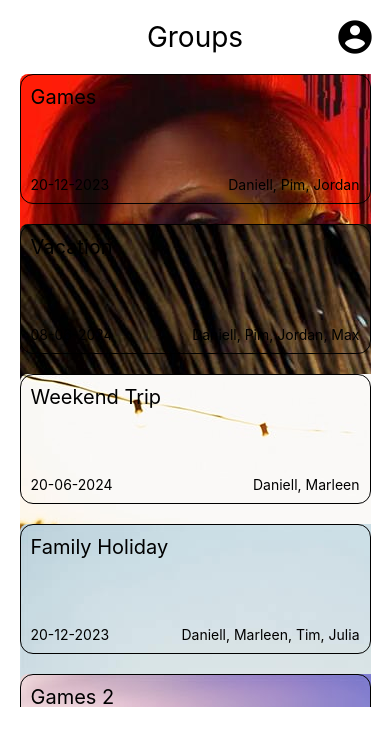
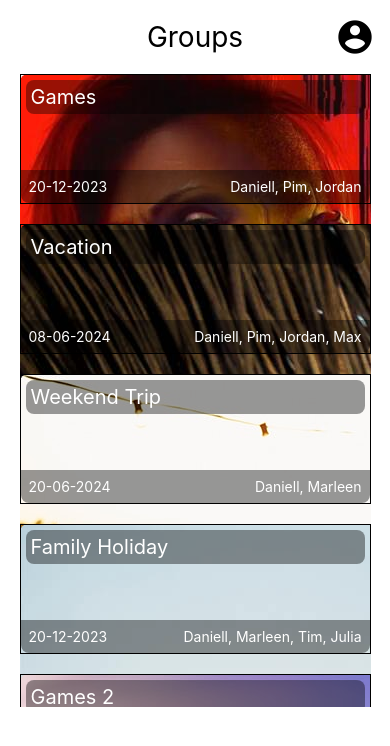
Before and after one commit to PeekingBad/SwipeTogether, a React Native app: screen / in a window 390 px wide. Shown: the top 746 px of the page. Built offline with nearby package versions, Linux system fonts and the light colour scheme.

Commit message:
readability update

```diff
--- a/src/components/groups.js
+++ b/src/components/groups.js
@@ -53,7 +53,9 @@ const Item = ({ title, members, date, backgroundImage }) => (
     style={styles.itemBackground}
   >
     <View style={styles.item}>
-      <Text style={styles.title}>{title}</Text>
+      <View style={styles.titleBackground}>
+        <Text style={styles.title}>{title}</Text>
+      </View>
       <View style={styles.groupDescription}>
         <Text style={styles.itemDescription}>{date}</Text>
         <Text style={styles.itemDescription}>{members}</Text>
@@ -109,12 +111,10 @@ const styles = StyleSheet.create({
   },
   item: {
     alignItems: 'left',
-    padding: 10,
     width: windowWidth * 0.9,
     height: 130,
-    borderRadius: 13,
     justifyContent: 'space-between',
-    borderWidth: 1,
+    borderWidth: 0.1,
     overflow: 'hidden'
   },
   groupContainer: {
@@ -124,14 +124,28 @@ const styles = StyleSheet.create({
   },
   groupDescription: {
     justifyContent: 'space-between',
+    width: '100%',
+    padding: 8,
+    borderBottomLeftRadius: 8,
+    borderBottomRightRadius: 8,
+    backgroundColor: 'rgba(0,0,0,0.4)',
     gap: 40,
     flexDirection: 'row'
   },
   title: {
-    fontSize: 20
+    fontSize: 20,
+    color: 'white'
+  },
+  titleBackground: {
+    margin: 5,
+    backgroundColor: 'rgba(0,0,0,0.4)',
+    padding: 5,
+    borderRadius: 8,
+    blurRadius: 1
   },
   itemDescription: {
-    fontSize: 14
+    fontSize: 14,
+    color: 'white'
   },
   itemBackground: {
     resizeMode: 'cover',
```
